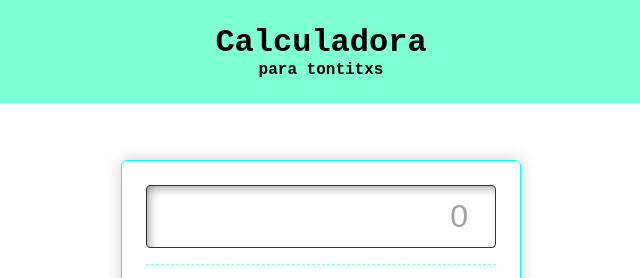
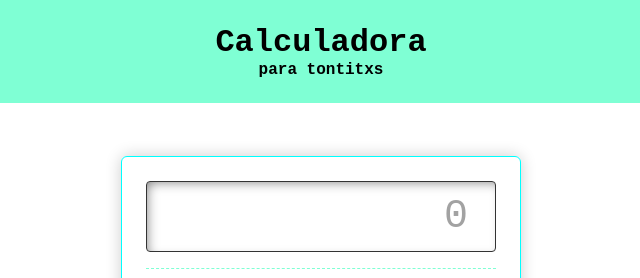
Before and after one commit to nocodecampo/calculadora, a plain HTML site: page index.html in a window 1280 px wide. Shown: the top 278 px of the page, 319-959 px from the left. Drawn offline with Linux system fonts and the light colour scheme.

Commit message:
estilos 2

```diff
--- a/css/style.css
+++ b/css/style.css
@@ -48,12 +48,14 @@ div.pantalla{
 div.pantalla input{
     width: 100%;
     padding: 12px;
-    font-size: 32px;
+    font-size: 40px;
     text-align: right;
+    color: #333;
     border: solid 1px #333;
     border-radius: 4px;
     outline: none;
     box-shadow: inset 4px 4px 12px -4px rgba(0, 0, 0, 0.5);
+    font-family: monospace;
 }
 
 div.pantalla input::placeholder{
```
